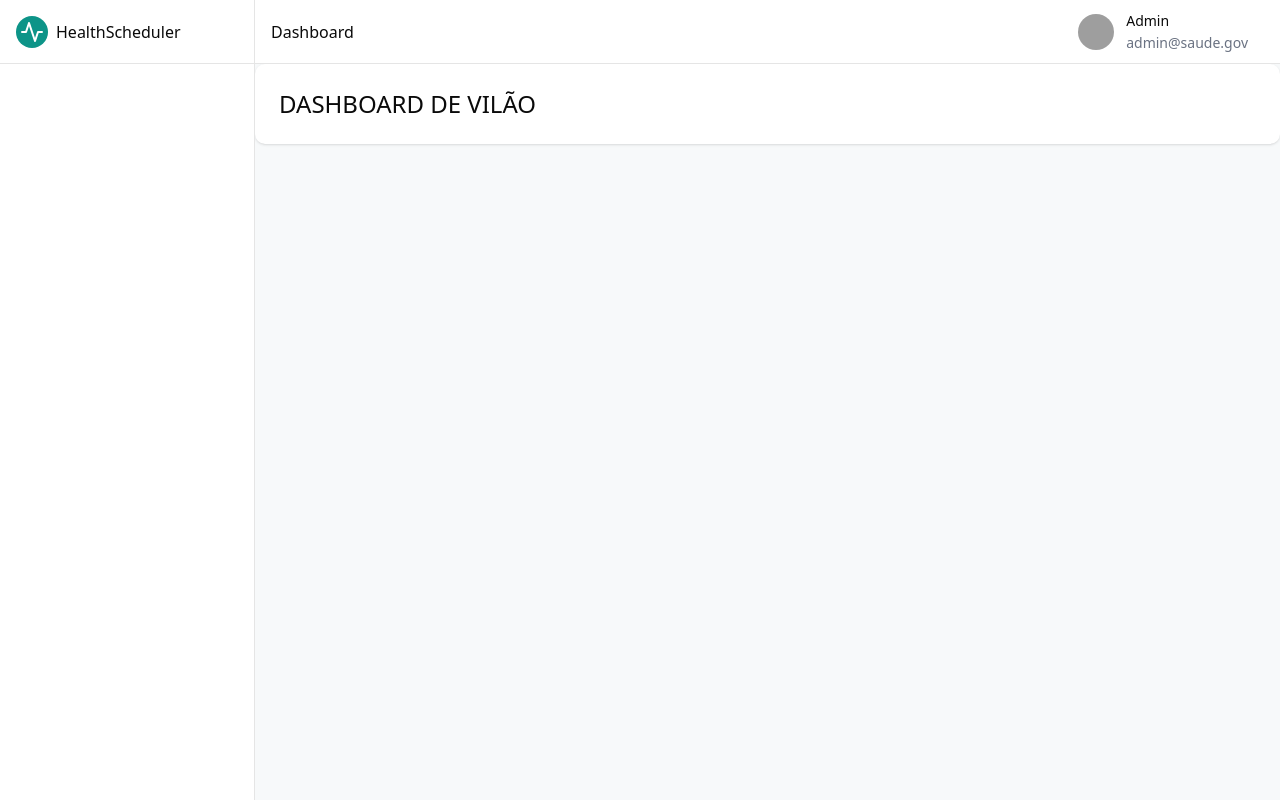
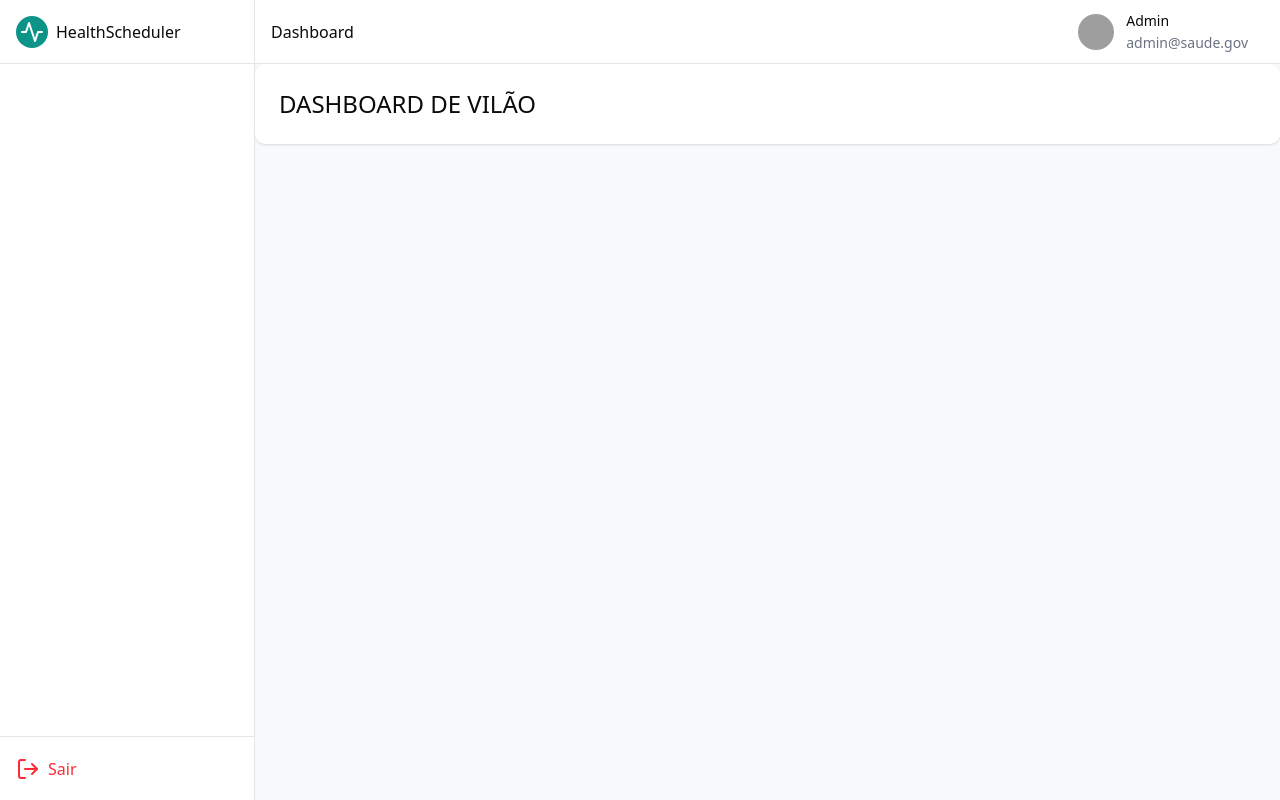
Before and after one commit to AnthonyRichardD/tamus-dashboard-front, a React (Vite) app: page /dashboard in a window 1280 px wide. Built offline with nearby package versions, Linux system fonts and the light colour scheme; grey boxes are pictures that could not be loaded.

Commit message:
Chore: botao Sair na Sidebar

```diff
--- a/src/components/layout/Sidebar.tsx
+++ b/src/components/layout/Sidebar.tsx
@@ -1,6 +1,7 @@
 import { Sheet, SheetContent, SheetTrigger } from '@/components/ui/sheet';
 import { Button } from '@/components/ui/button';
 import { Menu } from 'lucide-react';
+import { LogOutIcon } from 'lucide-react';
 
 export function Sidebar() {
   return (
@@ -10,7 +11,7 @@ export function Sidebar() {
         <SheetTrigger asChild className="md:hidden">
           <div className="flex h-16 items-center px-2.5 border-b bg-white">
             <Button variant="ghost" size="icon" className="shrink-0">
-              <Menu className="h-5 w-5" />
+              <Menu className="h-5 w-5 " />
               <span className="sr-only">Toggle navigation menu</span>
             </Button>
           </div>
@@ -30,7 +31,7 @@ export function Sidebar() {
 
 function DesktopSidebarContent() {
   return (
-    <div className="flex h-full flex-col">
+    <div className=" justify-between flex h-full flex-col">
       <div className="flex h-16 content-center items-center px-4 border-b gap-2">
         <div className="size-8 bg-teal-600 rounded-full flex items-center justify-center">
           <svg
@@ -48,6 +49,10 @@ function DesktopSidebarContent() {
         </div>
         <span>HealthScheduler</span>
       </div>
+      <div className="flex h-16 content-center items-center px-4 border-t gap-2 text-red-500">
+        <LogOutIcon />
+        <span>Sair</span>
+      </div>
     </div>
   );
 }
```
